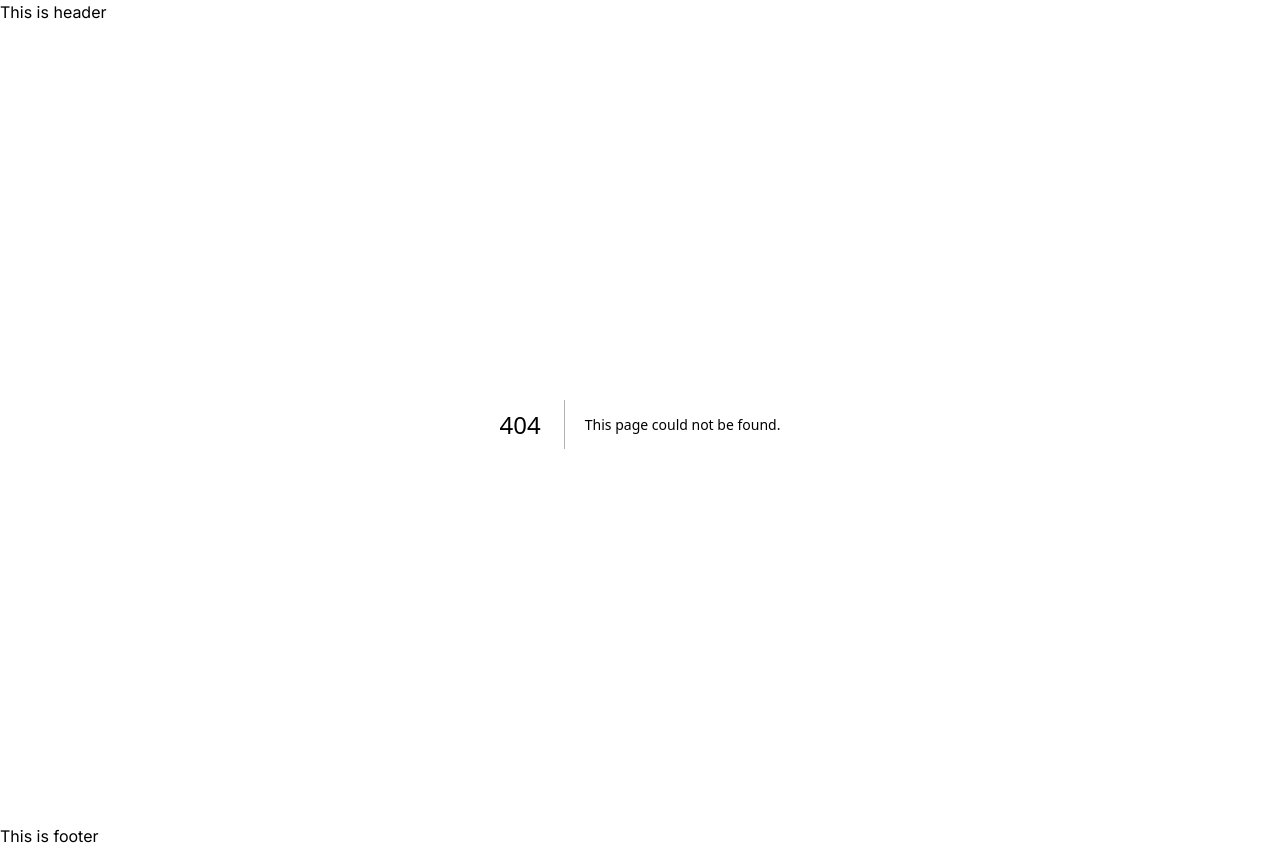
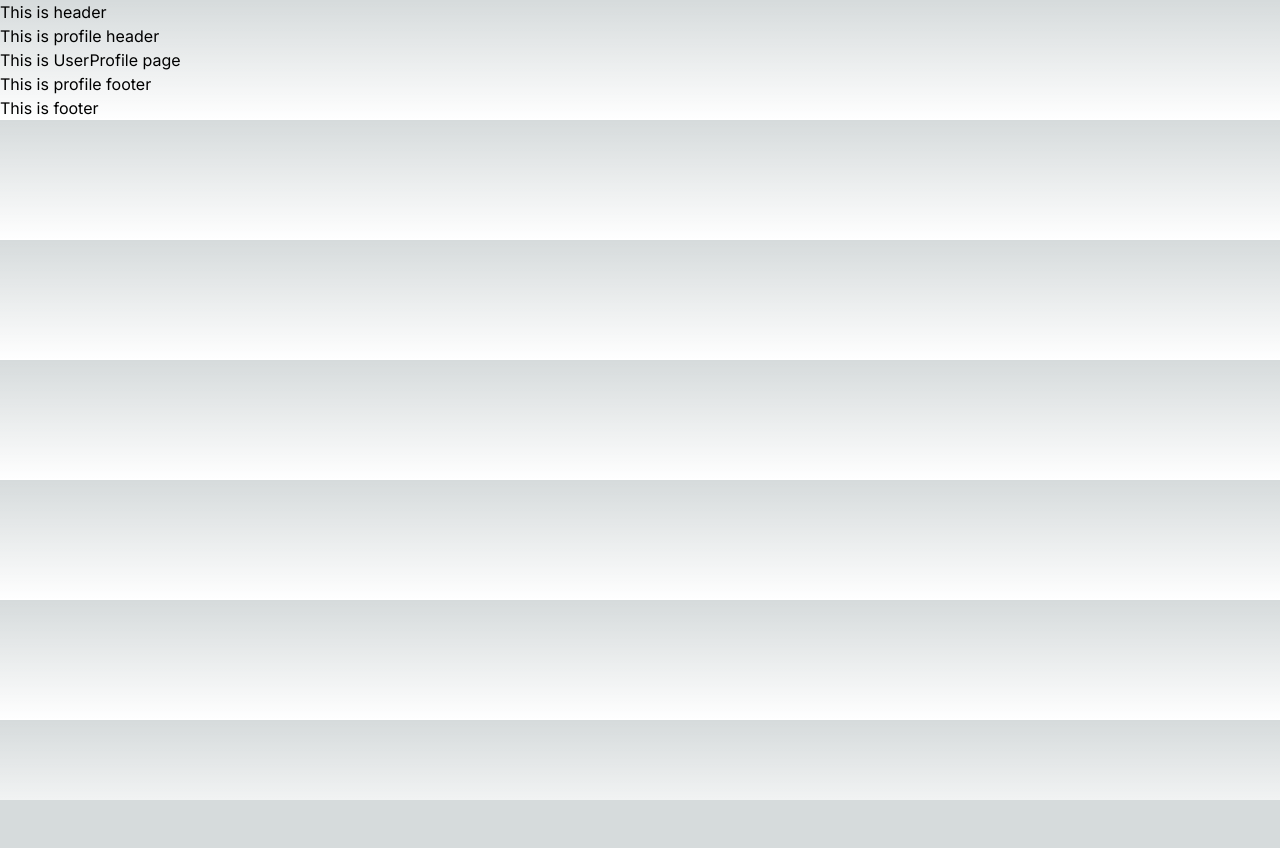
Before and after one commit to KISMAT1234/work-manager, a Next.js app: page /profile/user in a window 1280 px wide. Before the commit this address had no page. After the commit the page ends 800 px from the top, so only its background shows below. Built offline with nearby package versions, Linux system fonts and the light colour scheme.

Commit message:
user of profile created successfully

```diff
--- /dev/null
+++ b/src/app/profile/user/page.js
@@ -0,0 +1,5 @@
+export default function UserProfile(){
+    return(<>
+      <h1>This is UserProfile page</h1>
+    </>)
+}
```
